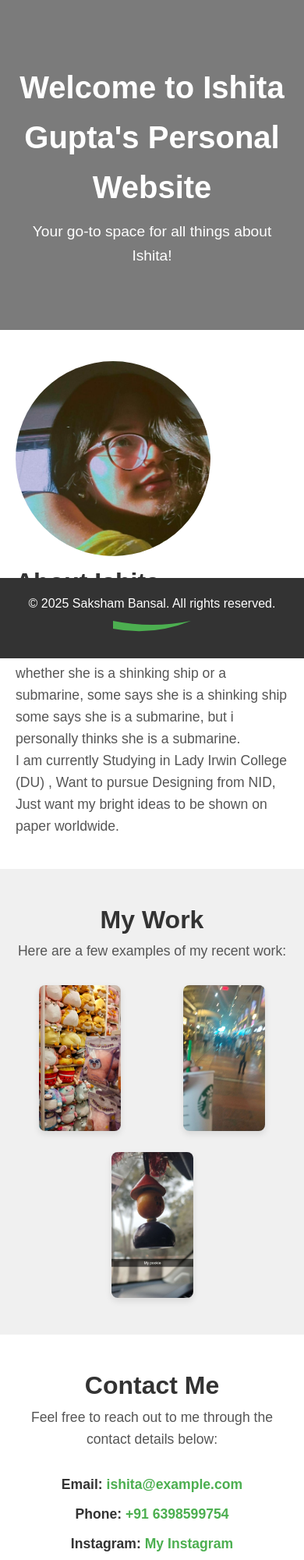
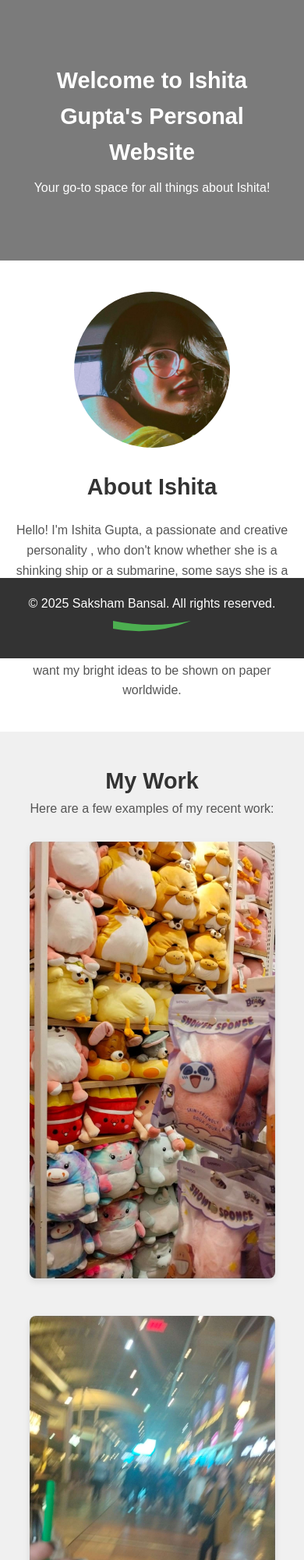
Before and after one commit to Sakshamb26/hh, a plain HTML site: page index.html in a window 390 px wide. Shown: the top 2000 px of the page at 78% size. Drawn offline with Linux system fonts and the light colour scheme.

Commit message:
Update styles.css

```diff
--- a/styles.css
+++ b/styles.css
@@ -186,3 +186,107 @@ body {
 .footer svg {
     margin-top: 10px;
 }
+
+/* Mobile View Enhancements (Media Queries) */
+@media (max-width: 768px) {
+    /* Header */
+    .header h1 {
+        font-size: 2rem;
+    }
+
+    .header p {
+        font-size: 1rem;
+    }
+
+    /* About Section */
+    .about-content {
+        flex-direction: column;
+        text-align: center;
+    }
+
+    .about-img {
+        padding-right: 0;
+        margin-bottom: 20px;
+    }
+
+    .profile-img {
+        width: 200px;
+        height: 200px;
+    }
+
+    .about-text {
+        flex: 1;
+    }
+
+    /* My Work Section */
+    .work-gallery {
+        flex-direction: column;
+        align-items: center;
+    }
+
+    .work-item {
+        width: 80%;
+        margin-bottom: 20px;
+    }
+
+    /* Contact Section */
+    .contact ul {
+        padding-left: 0;
+    }
+
+    .contact ul li {
+        font-size: 1rem;
+    }
+
+    .contact a {
+        font-size: 1.2rem;
+    }
+}
+
+/* Small Mobile View Enhancements (Media Queries) */
+@media (max-width: 480px) {
+    /* Header */
+    .header h1 {
+        font-size: 1.8rem;
+    }
+
+    .header p {
+        font-size: 1rem;
+    }
+
+    /* About Section */
+    .about h2 {
+        font-size: 1.8rem;
+    }
+
+    .about p {
+        font-size: 1rem;
+    }
+
+    /* My Work Section */
+    .my-work h2 {
+        font-size: 1.8rem;
+    }
+
+    .my-work p {
+        font-size: 1rem;
+    }
+
+    .work-gallery {
+        flex-direction: column;
+        align-items: center;
+    }
+
+    .work-item {
+        width: 90%;
+    }
+
+    /* Contact Section */
+    .contact h2 {
+        font-size: 1.8rem;
+    }
+
+    .contact p {
+        font-size: 1rem;
+    }
+}
```
